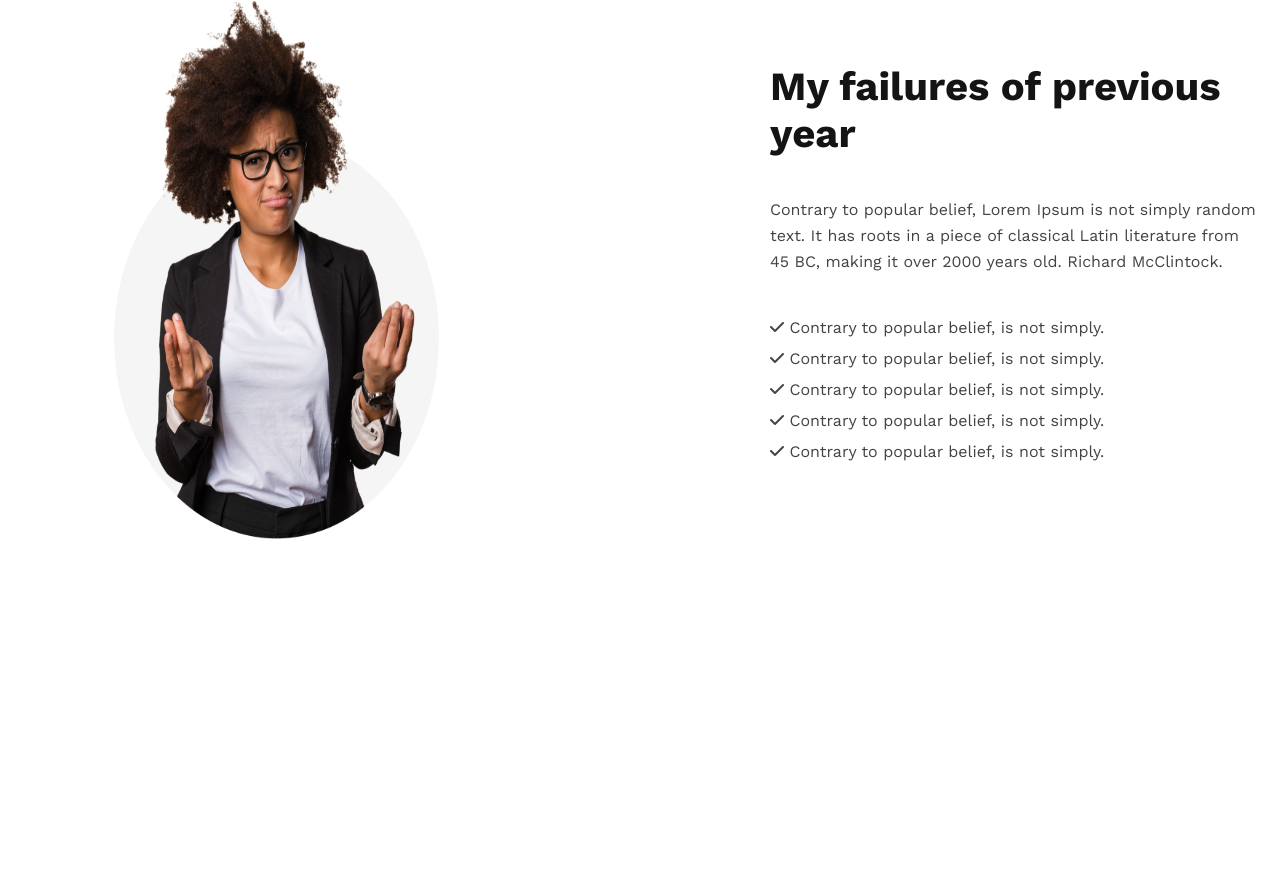
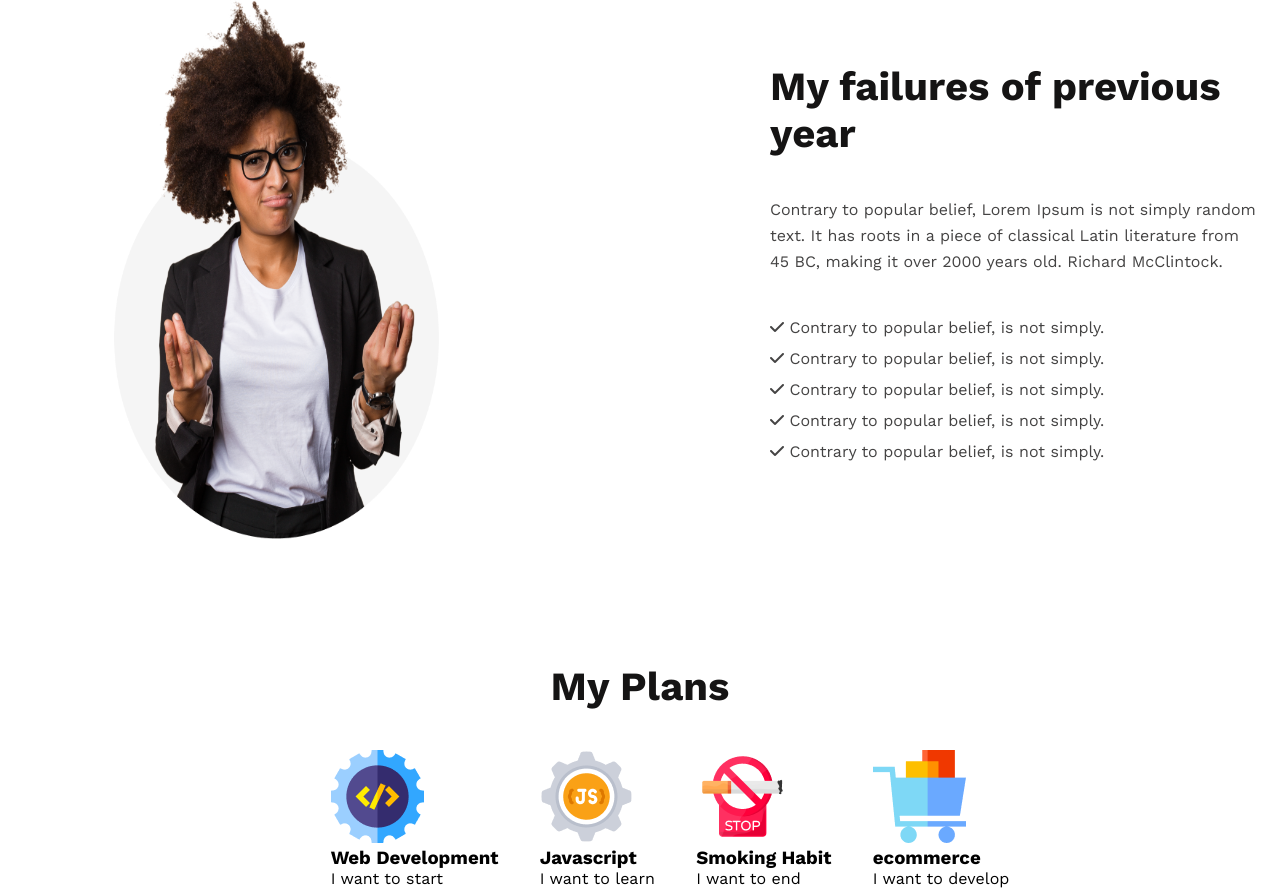
Before and after one commit to habib33-3/Portfolio_demo, a plain HTML site: page index.html in a window 1280 px wide. Shown: the part 731-1619 px from the top of the page. Before the commit the page ends 1374 px from the top, so only its background shows below. Drawn offline with nearby package versions, Linux system fonts and the light colour scheme.

Commit message:
plan section

```diff
--- a/index.html
+++ b/index.html
@@ -60,6 +60,35 @@
                 </div>
             </div>
         </section>
+
+        <section>
+            <div class="plan-section">
+                <h2 class="plan-section-title section-header">My Plans</h2>
+                <ul class="plan-list flex">
+                    <li class="plan">
+                        <img src="images/icons/web.png" alt="">
+                        <h3 class="plan-name">Web Development</h3>
+                        <p class="plan_description">I want to start</p>
+                    </li>
+                    <li class="plan">
+                        <img src="images/icons/js.png" alt="">
+                        <h3 class="plan-name">Javascript</h3>
+                        <p class="plan_description">I want to learn</p>
+                    </li>
+                    <li class="plan">
+                        <img src="images/icons/smoke.png" alt="">
+                        <h3 class="plan-name">Smoking Habit</h3>
+                        <p class="plan_description">I want to end</p>
+                    </li>
+                    <li class="plan">
+                        <img src="images/icons/ecom.png" alt="">
+                        <h3 class="plan-name">ecommerce</h3>
+                        <p class="plan_description">I want to develop</p>
+                    </li>
+                </ul>
+
+            </div>
+        </section>
     </main>
     <footer>
 
--- a/style.css
+++ b/style.css
@@ -4,7 +4,6 @@
   font-family: "work sans";
   list-style: none;
 }
-
 
 /* Shared */
 
@@ -64,7 +63,7 @@
   gap: 200px;
 }
 
-img {
+.section-pic {
   width: 350px;
   height: 550px;
   margin: 100px;
@@ -109,3 +108,15 @@ img {
   font-weight: 400;
   line-height: 26px;
 }
+
+.plan-section-title{
+    text-align: center;
+    margin-bottom: 20px;
+}
+
+.plan-list{
+    justify-content: space-around;
+    align-items: center;
+    margin-left: 310px;
+    margin-right: 250px;
+}
```
